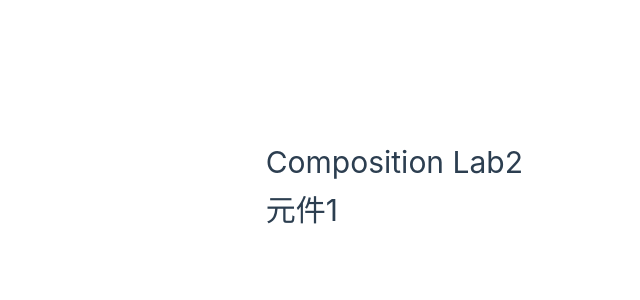
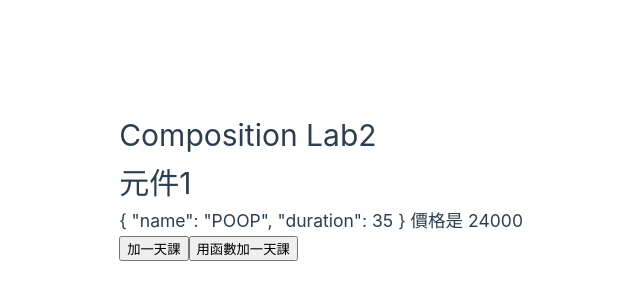
Before and after one commit to dream11026/202507_Vue3, a Vue app in the folder lab13_vite_composition2/: page / in a window 1280 px wide. Shown: the part 214-514 px from the top of the page, without its empty margins (117-757 px from the left). Built offline with nearby package versions, Linux system fonts and the light colour scheme.

Commit message:
建立點擊事件 inline 和 function方式

```diff
--- a/lab13_vite_composition2/src/components/MyComp1.vue
+++ b/lab13_vite_composition2/src/components/MyComp1.vue
@@ -1,15 +1,23 @@
 <template>
     <div>
         <h1>元件1</h1>
+        <h3>{{ course }} 價格是 {{ price }}</h3>
+        <button @click="course.duration = course.duration + 7">加一天課</button>
+        <button @click="extraDuration">用函數加一天課</button>
     </div>
 </template>
 
 <script>
+import { reactive, ref } from 'vue'
 export default {
     setup() {
-
-
-        return {}
+        const course = reactive({ name: "POOP", duration: 35 })
+        const price = ref(24000)
+        function extraDuration() {
+            course.duration = course.duration + 7
+            price.value += 5000
+        }
+        return { course, extraDuration, price }
     }
 }
 </script>
```
